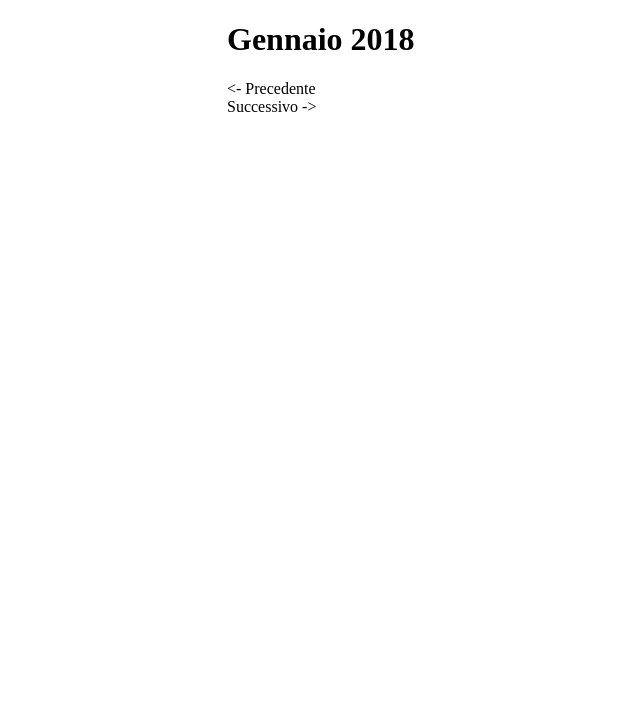
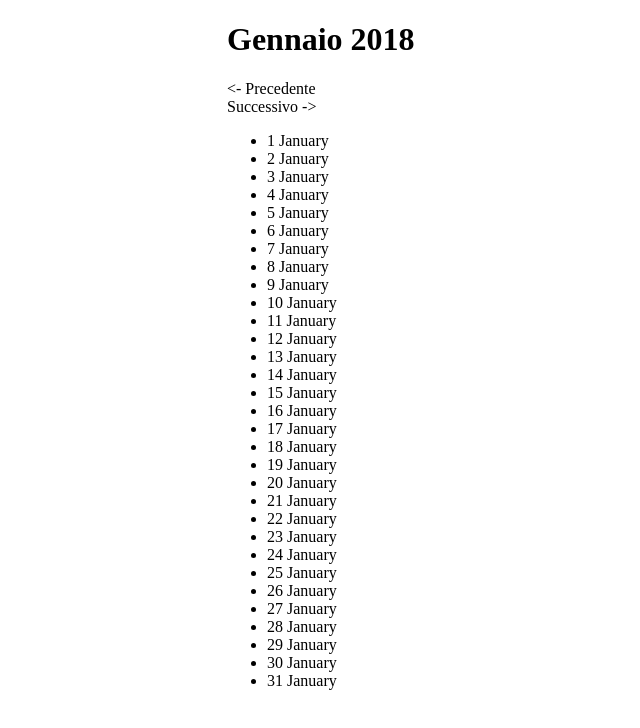
Before and after one commit to giuseppe198711/ajax-ex-calendar, a plain HTML site: page index.html in a window 1280 px wide. Shown: the whole page, without its empty margins (163-803 px from the left). Drawn offline with nearby package versions, Linux system fonts and the light colour scheme; no server answers.

Commit message:
primo step

```diff
--- a/index.html
+++ b/index.html
@@ -27,7 +27,7 @@
  <!-- <li class="day holiday">1 Gennaio <span class="holidayTipe"> -Capodanno</span></li> -->
  <script id="day-template" type="text/x-handlebars-template">
 
-    <li class="day">{{day}} {{month}}</li>
+    <li class="day" data-date="{{dateComplete}}">{{day}} {{month}}<spa class="holidayType"></spa></li>
 
  </script>
 
--- a/script.js
+++ b/script.js
@@ -1,6 +1,6 @@
 $(document).ready (function() {
   // data iniziale del caledario
-  var data = "2018-01-01";
+  var date = "2018-01-01";
 
   var momentDate = moment(date);
 
@@ -13,23 +13,63 @@ $(document).ready (function() {
     // stampo i giorni del mio calendario
     for (var i = 1; i <=momentDate.daysInMonth(); i++) {
 
+      var day = addZero(i);
+
+      var dateComplete = momentDate.format("YYYY") + "-" + momentDate.format("MM") + "-" + day;
 
       var context = {
         "day": i,
-      "month": momentDate.format("MMMM")
+        "month": momentDate.format("MMMM"),
+        "dateComplete": dateComplete
       };
 
-    var html = teamplate(context);
+      var html = template(context);
 
-    $("#days").append(html)
-
-
+      $("#days").append(html);
 
 
     }
 
+    $.ajax(
+      {
+        "url": "https://flynn.boolean.careers/exercises/api/holidays",
+        "data": {
+          "year": 2018,
+          "month": 0
+        },
+        "method": "GET",
+        "success": function(data) {
+          printHolidays(data.response);
+
+        },
+
+        "error": function(err) {
+          alert("Errore");
+        }
+      }
+    )
+});
+
+function printHolidays(holidays) {
+
+  if(holidays.lenght > 0) {
+    for (var i = 0; i < holidays.length; i++) {
+
+      var holidayDate = holidays[i].date;
+      var holidayName = holidays[i].name;
+
+      $(".day[data-date='"+ holidayDate+"']").addClass("holiday");
+      $(".day[data-date='"+ holidayDate+"'] .holidayType").text(" - " + holidayName);
+
+    }
+  }
+}
 
 
 
-
-});
+function addZero(day) {
+  if(day < 10) {
+    return "0" + day;
+  }
+   return  day;
+}
```
Lines whose indentation alone changed are shown as unchanged.
